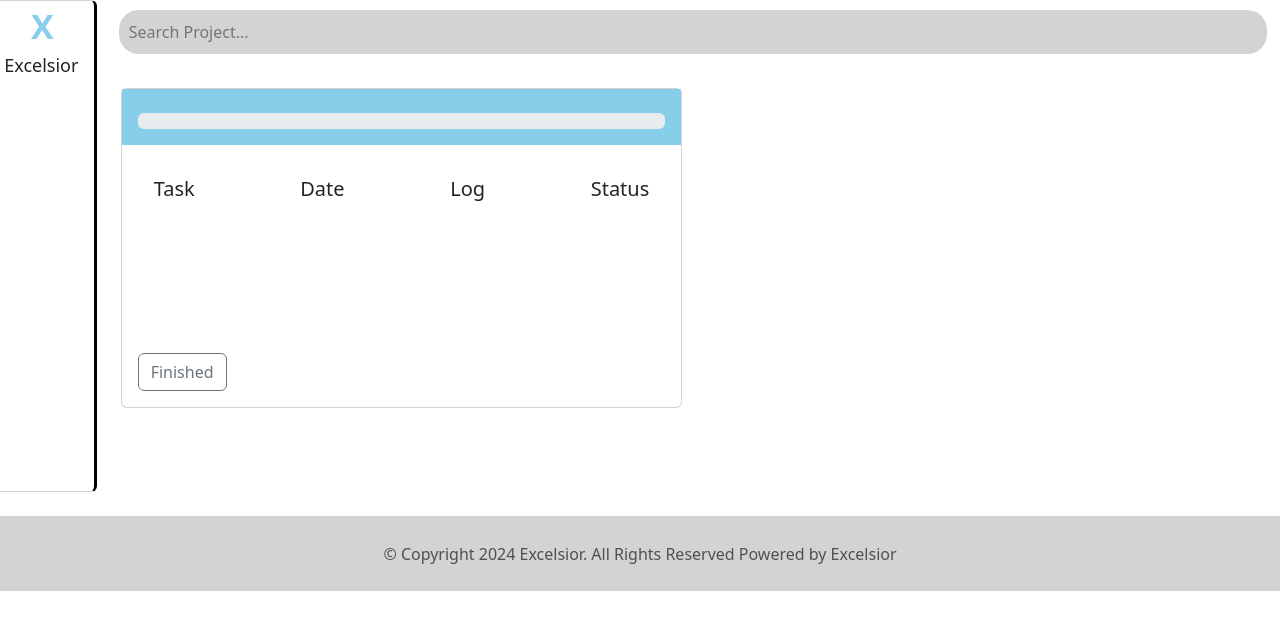
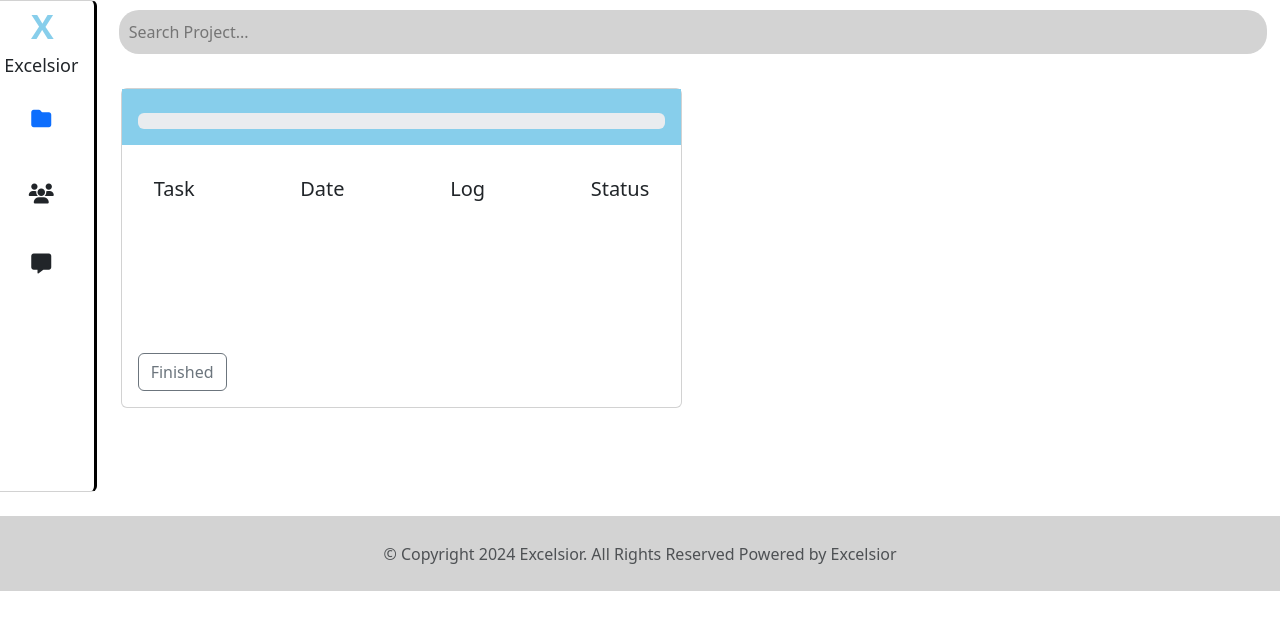
Before and after one commit to iamexcelsior/iamexcelior.github.io, a plain HTML site: page display.html in a window 1280 px wide. Drawn offline with nearby package versions, Linux system fonts and the light colour scheme.

Commit message:
Update display.html

```diff
--- a/display.html
+++ b/display.html
@@ -10,6 +10,7 @@
   <link rel="stylesheet" href="https://cdn.jsdelivr.net/npm/@fortawesome/fontawesome-free@6.4.2/css/fontawesome.min.css" integrity="sha384-BY+fdrpOd3gfeRvTSMT+VUZmA728cfF9Z2G42xpaRkUGu2i3DyzpTURDo5A6CaLK" crossorigin="anonymous">
   <link rel="stylesheet" href="https://cdn.jsdelivr.net/npm/bootstrap@5.3.2/dist/css/bootstrap.min.css" integrity="sha384-T3c6CoIi6uLrA9TneNEoa7RxnatzjcDSCmG1MXxSR1GAsXEV/Dwwykc2MPK8M2HN" crossorigin="anonymous">
   <link rel="stylesheet" type="text/css" href="index.css">
+  <link rel="stylesheet" type="text/css" href="fontawesome/css/all.css">
   <title>Excelsior - Display Projects</title>
 </head>
 <body>
```
